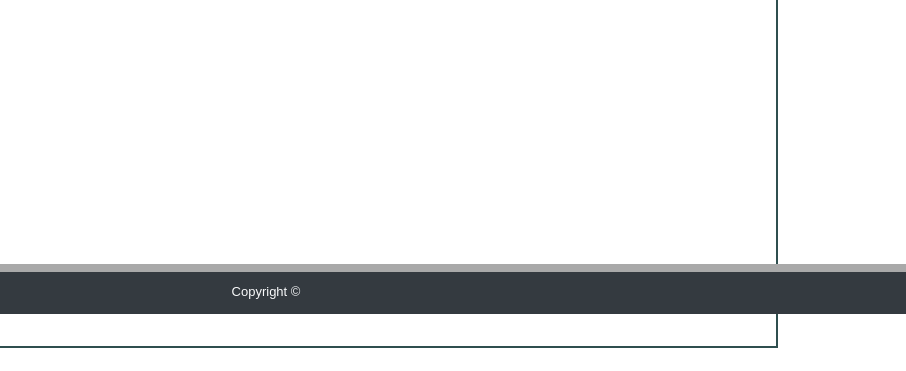
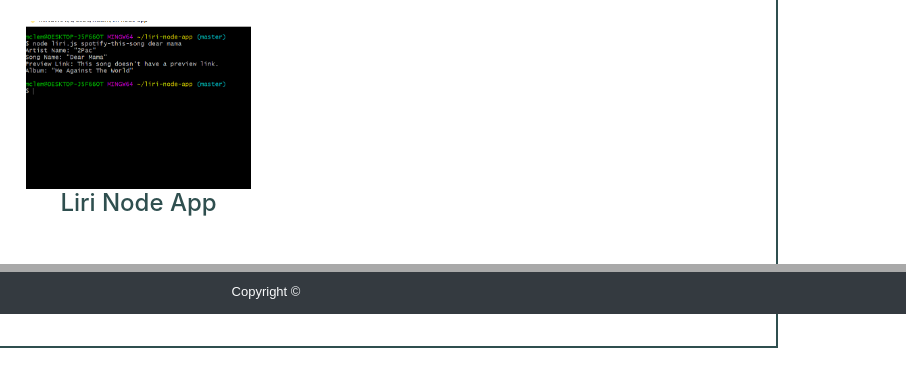
Before and after one commit to mwclemons/Portfolio, a plain HTML site: page portfolio.html in a window 1280 px wide. Shown: the part 486-857 px from the top of the page, 374-1280 px from the left. Drawn offline with nearby package versions, Linux system fonts and the light colour scheme.

Commit message:
added liri-node-app to portfolio page

```diff
--- a/portfolio.html
+++ b/portfolio.html
@@ -128,7 +128,22 @@
                     </div>
                 </div>
             </div>
-
+            <div class="flip-box col-12 col-lg-3">
+                <div class="flip-box-inner">
+                    <div class="flip-box-front">
+                        <img src="images/lirinodeapp.png" class="img-fluid">
+                        <h4>Liri Node App</h4>
+                    </div>
+                    <div class="flip-box-back text-left">
+                        <h4>Liri Node App</h4>
+                        <p><a href="https://github.com/mwclemons/liri-node-app" target="_blank">Github Repo</a></p>
+                        <!-- <p><a href="https://asingh1991.github.io/Project1/" target="_blank">Deployed Version</a></p> -->
+                        <p>This was a coding Bootcamp assignment that takes in command line input and runs an API based on what was entered by
+                            the user.  The app will either give concert dates for an artist, give details for a specific song or details for a specific
+                            movie.    </p>
+                    </div>
+                </div>
+            </div>
 
 
         </div>
```
Also changed, not shown: images/city-q-c-640-480-1.jpg (deleted), images/city-q-c-640-480-10.jpg (deleted), images/city-q-c-640-480-3.jpg (deleted), images/city-q-c-640-480-4.jpg (deleted), images/city-q-c-640-480-9.jpg (deleted), images/lirinodeapp.png (added), images/sydney.jpg (deleted).
